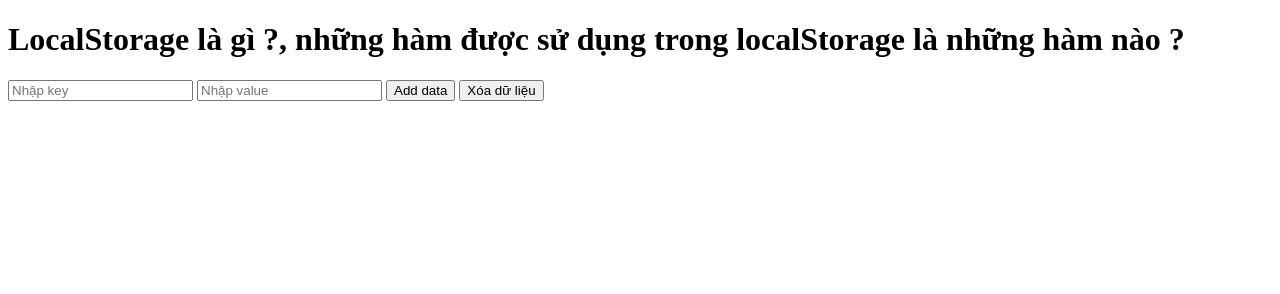
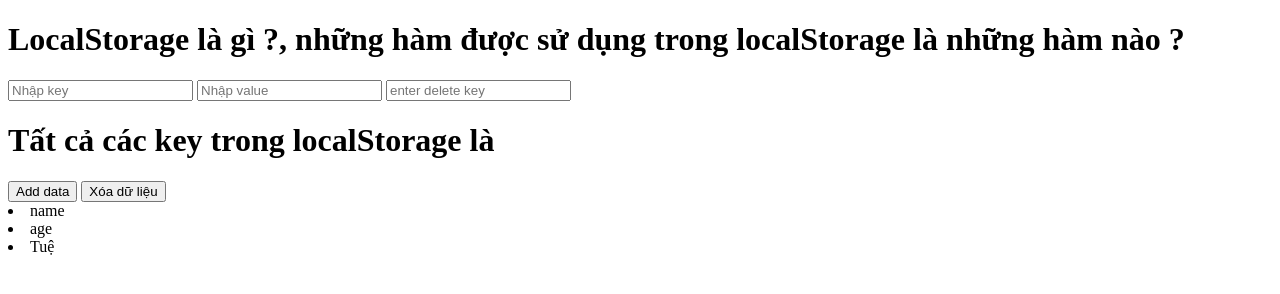
Before and after one commit to danhphuongdeptraiday/NCT-JSA29, a plain HTML site: page Day6/localStorage.html in a window 1280 px wide. Drawn offline with Linux system fonts and the light colour scheme.

Commit message:
update code

```diff
--- a/Day6/localStorage.html
+++ b/Day6/localStorage.html
@@ -13,9 +13,19 @@
 
     <input type="text" name="" placeholder="Nhập key" id="inputKey" />
     <input type="text" name="" placeholder="Nhập value" id="inputValue" />
+    <input type="text" placeholder="enter delete key" />
 
+    <!-- <select name="" id="">
+
+    </select> -->
+    <h1>Tất cả các key trong localStorage là</h1>
     <button id="add_data">Add data</button>
     <button id="btn">Xóa dữ liệu</button>
+    <div class="container_key">
+      <li>name</li>
+      <li>age</li>
+      <li>Tuệ</li>
+    </div>
 
     <script src="./localStorage.js"></script>
   </body>
--- a/Day6/localStorage.js
+++ b/Day6/localStorage.js
@@ -25,3 +25,6 @@ let input_value = document.getElementById("inputValue");
 add_btn.addEventListener("click", function () {
   localStorage.setItem(input_key.value, input_value.value);
 });
+
+let t = Object.keys(localStorage);
+console.log(t);
```
